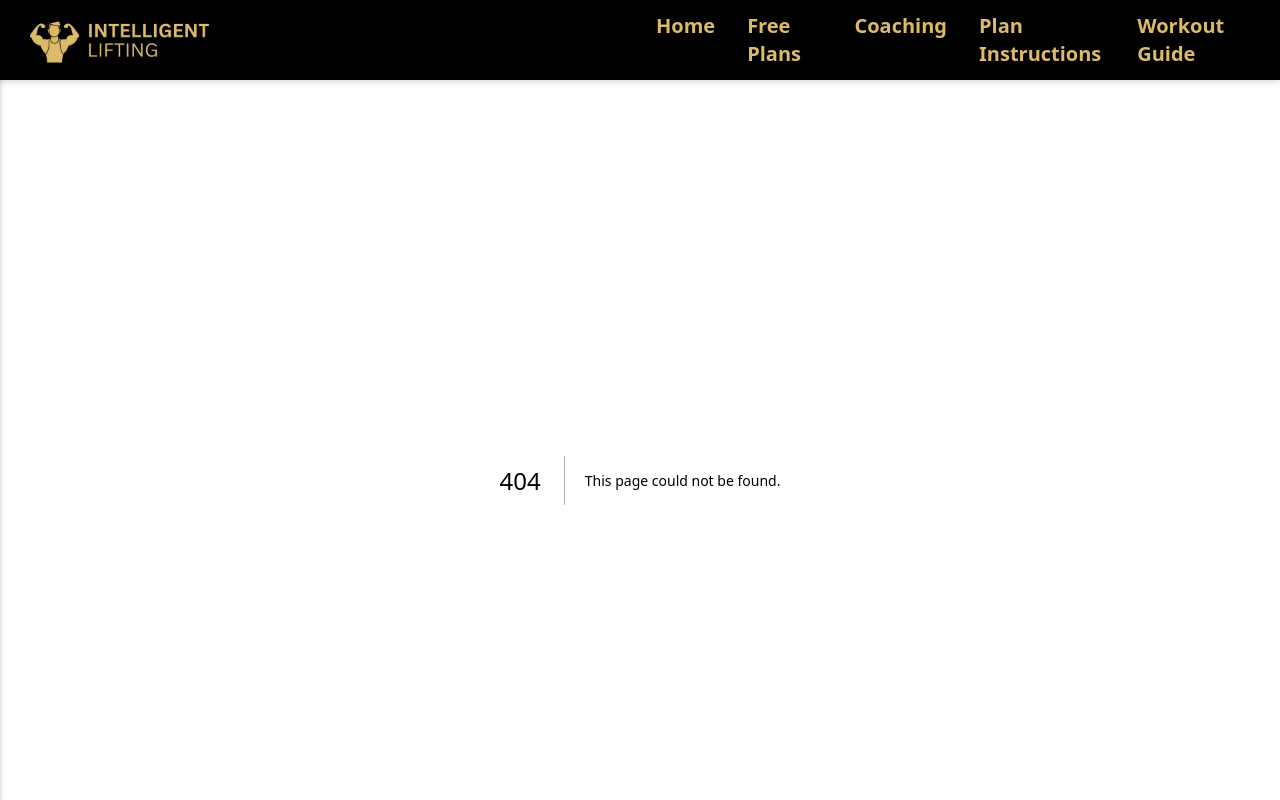
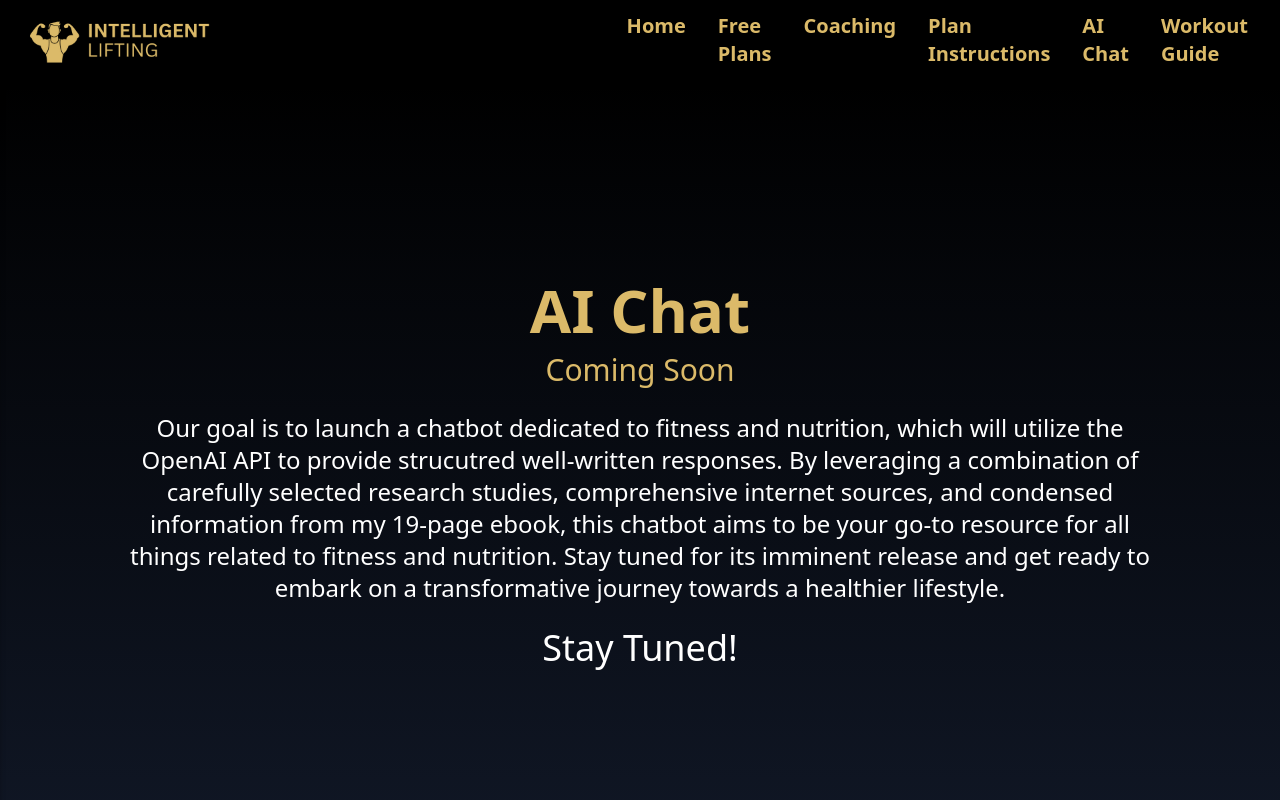
Before and after one commit to jburanpuri/IntelligentLifting, a Next.js app: page /aichat in a window 1280 px wide. Before the commit this address had no page. Shown: the top 800 px of the page. Built offline with nearby package versions, Linux system fonts and the light colour scheme.

Commit message:
AIchat coming soon

```diff
--- a/components/NavbarComponent/navbar.js
+++ b/components/NavbarComponent/navbar.js
@@ -24,6 +24,9 @@ function MobileNav({open, setOpen}) {
             </Link>
             <Link className="text-3xl font-normal my-4" href="https://www.etsy.com/ca/listing/1470866943/the-ultimate-workout-diet-guide?ref=listings_manager_grid" target='_blank' onClick={() => setTimeout(() => {setOpen(!open)}, 100)}>
                 Workout Guide
+            </Link>
+            <Link className="text-3xl font-normal my-4" href="/aichat" target='_blank' onClick={() => setTimeout(() => {setOpen(!open)}, 100)}>
+                AI Chat
             </Link>
         </div>
     </div>
@@ -68,6 +71,9 @@ export default function Navbar() {
                     <Link href="/desc" className="px-4 py:4 text-xl font-semibold text-primary">
                         Plan Instructions
                     </Link>
+                    <Link href="/aichat" className="px-4 py:4 text-xl font-semibold text-primary">
+                        AI Chat
+                    </Link>
                     <Link href="https://www.etsy.com/ca/listing/1470866943/the-ultimate-workout-diet-guide?ref=listings_manager_grid" target='_blank' className="px-4 py:4 text-xl font-semibold text-primary">
                         Workout Guide
                     </Link>
--- /dev/null
+++ b/pages/aichat.js
@@ -0,0 +1,26 @@
+import react from 'react';
+
+export default function Aichat() {
+    return (
+
+        <div className="flex flex-col items-center justify-center min-h-screen py-2 bg-gradient-to-b from-black to-gray-900">
+            <main className="flex flex-col items-center justify-center w-full flex-1 px-10 text-center text-primary">
+                <h1 className="text-6xl font-bold">
+                    AI Chat
+                </h1>
+                <h2 className="py-3 text-3xl justify-center w-full lg:px-20 text-center text-primary">
+                    Coming Soon
+                </h2>
+                <h2 className="py-3 text-2xl justify-center w-full lg:px-20 text-center text-white">
+                    Our goal is to launch a chatbot dedicated to fitness and nutrition, which will utilize the OpenAI API to provide strucutred well-written responses.
+                    By leveraging a combination of carefully selected research studies, comprehensive internet sources, and condensed information from my 19-page ebook, this chatbot aims to be your go-to resource for all things related to fitness and nutrition.
+                    Stay tuned for its imminent release and get ready to embark on a transformative journey towards a healthier lifestyle.
+                </h2>
+                <h2 className="py-3 text-4xl justify-center w-full lg:px-20 text-center text-white">
+                    Stay Tuned!
+                </h2>
+
+                </main>
+        </div>
+    )
+}
```
